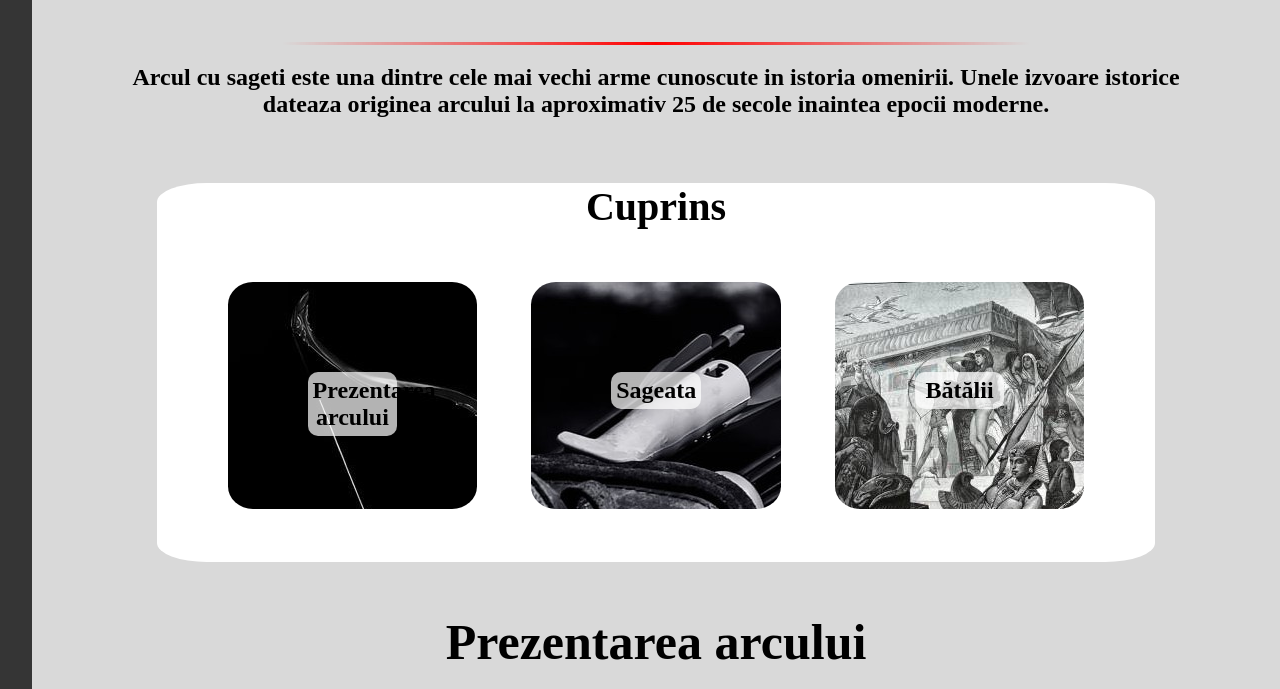
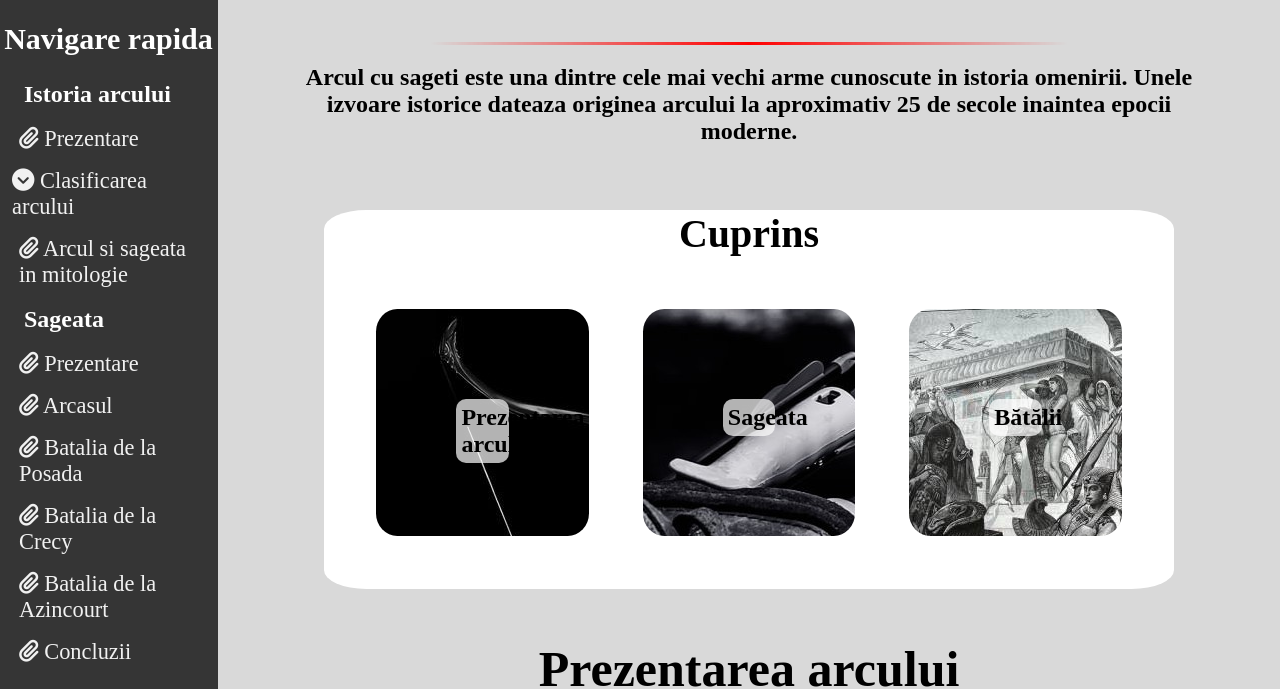
Before and after one commit to alexandruhp12/historical.ly, a website: page Sources/content/html/istorie.html in a window 1280 px wide. Shown: the part 112-801 px from the top of the page. Drawn offline with Linux system fonts and the light colour scheme; a web font is replaced by a local one.

Commit message:
Update istorie - Test.css

```diff
--- a/Sources/content/css/istorie - Test.css
+++ b/Sources/content/css/istorie - Test.css
@@ -75,11 +75,12 @@ html{
 .sidebar{
     overflow: hidden;
     height: 94.6%;
-    width: 0;
+    width: 17%;
     float: left;
     background-color: #353535;
     overflow-x: hidden;
     overflow-y: hidden;
+    transition: 0.3s;
     h2{
         text-align: center;
         color: white;
@@ -111,7 +112,7 @@ html{
 }
 .sidebar iframe{
     border: none;
-    height: 88%;
+    height: 91.5%;
     width: 96%;
 }
 .frame{
@@ -119,7 +120,7 @@ html{
     float: right;
     border: none;
     background-color: #D9D9D9;
-    width: 97.5%;
+    width: 83%;
     height: 94.6%;
     transition: 0.3s;
 }
@@ -204,11 +205,10 @@ html{
 }
 
 #main{
-    display: inline-block;
+    display: none;
     background-color: #353535;
     width: 2.5%;
     height: 94.6%;
-    display: inline-block;
     overflow: hidden;
 }
 .sidebar a{
```
